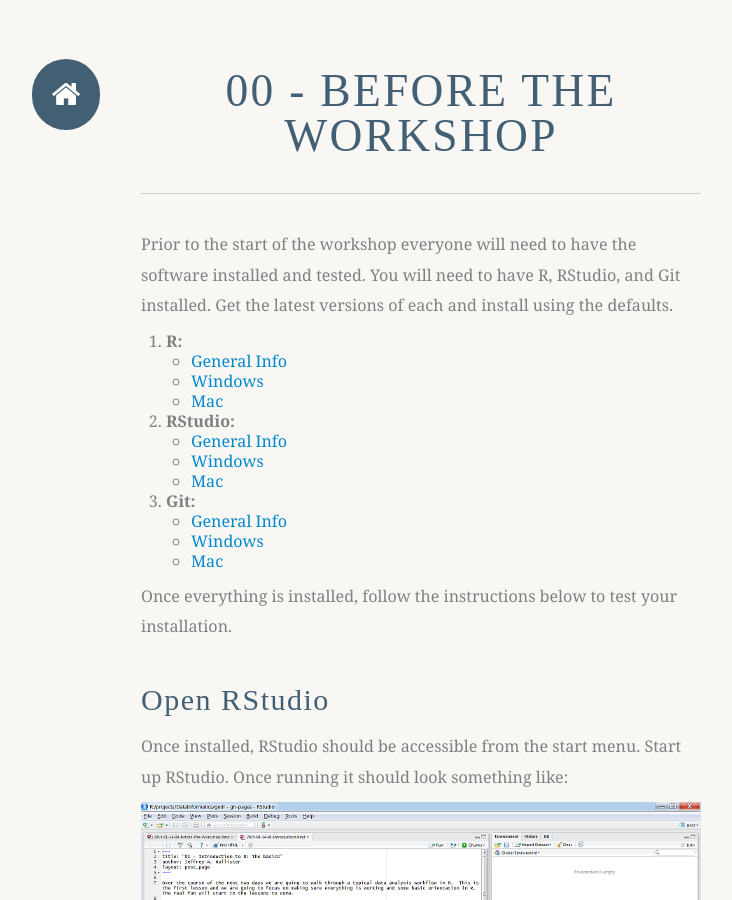
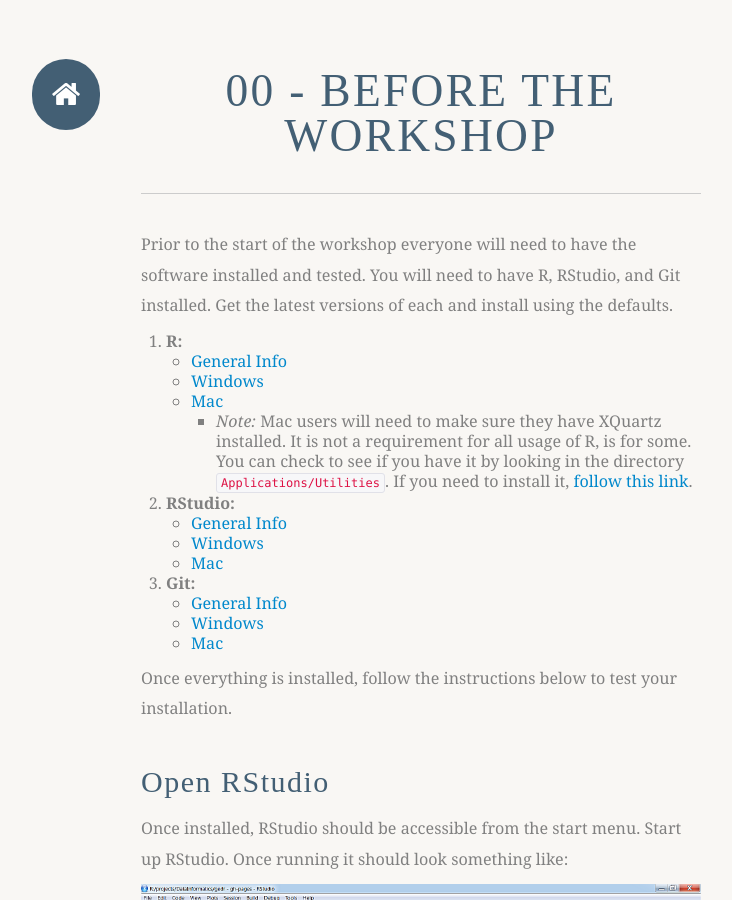
Before and after one commit to jhollist/iale_open_science, a Jekyll site: the page built from rmd_posts/2015-06-16-00-Before-The-Workshop.md, in a window 1280 px wide and 900 px high. Shown: the whole window, without its empty margins (289-1021 px from the left). Built offline with Jekyll 4.4.1, drawn with Linux system fonts in a browser that asks for light colours; nearby versions of some CDN libraries; some web fonts are replaced; library files that are not in the unit come from our copies.

```diff
--- a/rmd_posts/2015-06-16-00-Before-The-Workshop.md
+++ b/rmd_posts/2015-06-16-00-Before-The-Workshop.md
@@ -11,6 +11,7 @@ installed and tested.  You will need to have R, RStudio, and Git installed.  Get
     - [General Info](http://cran.r-project.org/)
     - [Windows](http://cran.r-project.org/bin/windows/base/R-3.2.0-win.exe)
     - [Mac](http://cran.r-project.org/bin/macosx/R-3.2.0.pkg)
+        - *Note:* Mac users will need to make sure they have XQuartz installed.  It is not a requirement for all usage of R, is for some.  You can check to see if you have it by looking in the directory `Applications/Utilities`.  If you need to install it, [follow this link](http://xquartz.macosforge.org/landing/).
 2. **RStudio:**
     - [General Info](http://www.rstudio.com/products/rstudio/download/)
     - [Windows](http://download1.rstudio.org/RStudio-0.99.446.exe)
```
Also changed, not shown: _posts/2015-06-16-00-Before-The-Workshop.md (+1 -0 lines).
